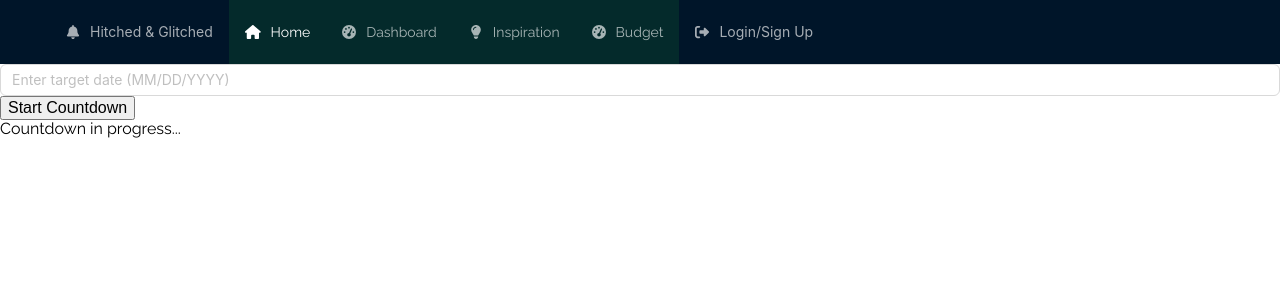
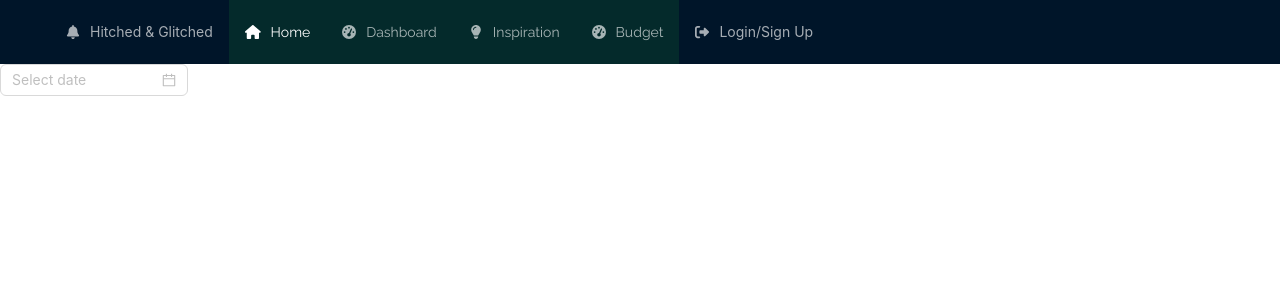
Before and after one commit to erin-m-keller/hitched-and-glitched, a React (Create React App) app in the folder client/: page /countdown in a window 1280 px wide. Shown: the top 300 px of the page. Built offline with nearby package versions, Linux system fonts and the light colour scheme; a web font is replaced by a local one.

Commit message:
countdown

```diff
--- a/client/src/pages/Countdown.js
+++ b/client/src/pages/Countdown.js
@@ -1,74 +1,81 @@
-import React, { useState, useEffect } from 'react';
-import { Input } from 'antd';
-import Auth from '../utils/auth';
+import React from 'react';
+import { DatePicker, Space } from 'antd';
 
-function CountdownPage() {
-  const [targetDate, setTargetDate] = useState('');
-  const [countdownCompleted, setCountdownCompleted] = useState(false);
+const Countdown = () => {
+    // Function to validate the date format (YYYY-MM-DD)
+    const isValidDate = (dateString) => {
+        var regEx = /^\d{4}-\d{2}-\d{2}$/;
+        if (!dateString.match(regEx)) return false; // Invalid format
+        var d = new Date(dateString);
+        var dNum = d.getTime();
+        if (!dNum && dNum !== 0) return false; // NaN value, invalid date
+        return d.toISOString().slice(0, 10) === dateString;
+    }
+    // Function to initiate the countdown
+    const countdownTimer = (formattedDate) => {
+        var targetDate = formattedDate;
 
-  // Function to validate the date format (MM/DD/YYYY)
-  function isValidDate(dateString) {
-    var regEx = /^\d{2}\/\d{2}\/\d{4}$/;
-    if (!dateString.match(regEx)) return false; // Invalid format
-    var parts = dateString.split('/');
-    var day = parseInt(parts[1], 10);
-    var month = parseInt(parts[0], 10);
-    var year = parseInt(parts[2], 10);
-    var d = new Date(year, month - 1, day);
-    if (!d.getTime()) return false; // NaN value, invalid date
-    return d.getDate() === day && d.getMonth() + 1 === month && d.getFullYear() === year;
-  }
-
-  // Function to start the countdown
-  function startCountdown() {
         if (!isValidDate(targetDate)) {
-      console.log('Invalid date format. Please try again.');
+            console.log("Invalid date format. Please try again.");
             return;
         }
 
         var today = new Date().getTime();
-    var [month, day, year] = targetDate.split('/');
-    var target = new Date(year, month - 1, day).getTime();
+        var target = new Date(targetDate).getTime();
 
         if (today > target) {
-      console.log('Invalid date. The target date has already passed.');
+            console.log("Invalid date. The target date has already passed.");
             return;
         }
 
-    // Start the countdown
-    var countdownInterval = setInterval(function () {
+        // Create and append the image element
+        var img = document.createElement("img");
+        img.src = "../../images-for-H&G/wedding-countdown.jpg";
+        img.alt = "Wedding Countdown";
+
+        var timer = document.getElementById("countdown-timer");
+        timer.appendChild(img);
+
+        var countdownInterval = setInterval(function() {
             var now = new Date().getTime();
             var distance = target - now;
 
+            var days = Math.floor(distance / (1000 * 60 * 60 * 24));
+            var hours = Math.floor((distance % (1000 * 60 * 60 * 24)) / (1000 * 60 * 60));
+            var minutes = Math.floor((distance % (1000 * 60 * 60)) / (1000 * 60));
+            var seconds = Math.floor((distance % (1000 * 60)) / 1000);
+
+            console.log("Countdown: " + days + " days, " + hours + " hours, " + minutes + " minutes, " + seconds + " seconds");
+
             if (distance <= 0) {
                 clearInterval(countdownInterval);
-        setCountdownCompleted(true);
+                console.log("Countdown completed!");
             }
         }, 1000);
     }
 
-  return (
-    <div>
-      <Input
-        id="dateInput"
-        value={targetDate}
-        onChange={(e) => setTargetDate(e.target.value)}
-        placeholder="Enter target date (MM/DD/YYYY)"
-      />
-      <button id="startButton" onClick={startCountdown}>
-        Start Countdown
-      </button>
-
-      {countdownCompleted ? (
-        <div>
-          <img src="client/images-for-H&G/wedding-countdown.jpg" alt="Wedding Countdown" />
-          <p>Countdown completed!</p>
-        </div>
-      ) : (
-        <p>Countdown in progress...</p>
-      )}
-    </div>
-  );
+    const formatDateToYYYYMMDD = (date) => {
+        const year = date.getFullYear();
+        const month = String(date.getMonth() + 1).padStart(2, '0');
+        const day = String(date.getDate()).padStart(2, '0');
+        return `${year}-${month}-${day}`;
     }
 
-export default CountdownPage;
+
+    const handleOnChange = (date) => {
+        const targetDate = new Date(date.$d);
+        const formattedDate = formatDateToYYYYMMDD(targetDate);
+        console.log(formattedDate); // Output: "YYYY-MM-DD"
+        countdownTimer(formattedDate);
+    }
+
+    return (
+        <>
+            <Space direction="vertical">
+                <DatePicker onChange={handleOnChange} id="dateInput" />
+            </Space>
+            <div id="countdown-timer"></div>
+        </>
+    )};
+
+export default Countdown;
```
Lines whose indentation alone changed are shown as unchanged.
